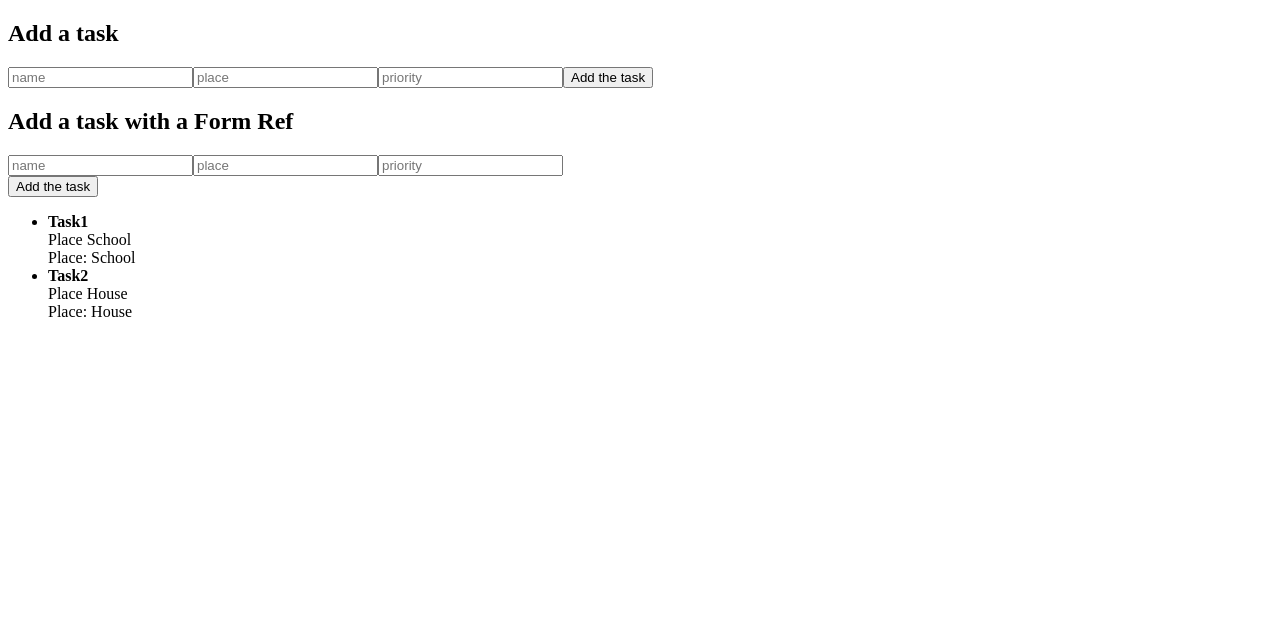
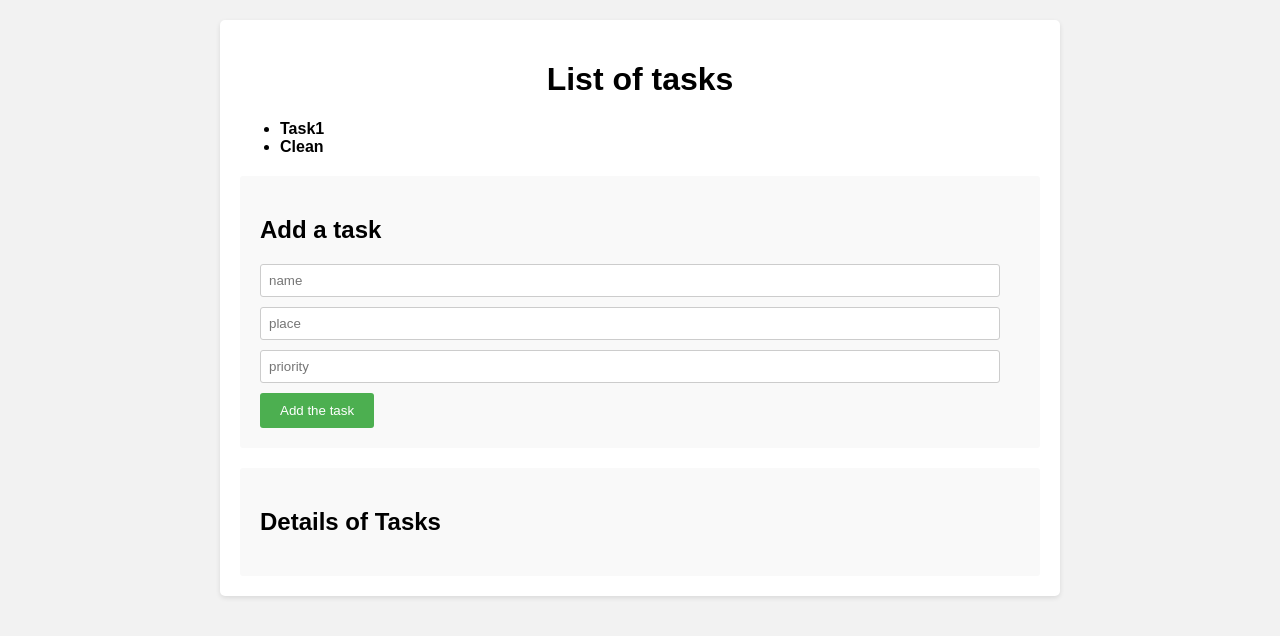
Before and after one commit to adrianmf27/ReactTaskManager, a React (Create React App) app: page / in a window 1280 px wide. Shown: the top 636 px of the page. Built offline with nearby package versions, Linux system fonts and the light colour scheme.

Commit message:
CSS Style for the app

```diff
--- a/src/App.css
+++ b/src/App.css
@@ -1,38 +1,67 @@
-.App {
+body {
+  font-family: Arial, sans-serif;
+  margin: 0;
+  padding: 0;
+  background-color: #f2f2f2;
+}
+
+.container {
+  max-width: 800px;
+  margin: 20px auto;
+  padding: 20px;
+  background-color: #fff;
+  border-radius: 5px;
+  box-shadow: 0 2px 5px rgba(0, 0, 0, 0.1);
+}
+
+h1 {
   text-align: center;
 }
 
-.App-logo {
-  height: 40vmin;
-  pointer-events: none;
+.task-list {
+  list-style-type: none;
+  padding: 0;
 }
 
-@media (prefers-reduced-motion: no-preference) {
-  .App-logo {
-    animation: App-logo-spin infinite 20s linear;
-  }
+.task-list li {
+  padding: 10px;
+  background-color: #f9f9f9;
+  border-radius: 3px;
+  margin-bottom: 10px;
+  cursor: pointer;
 }
 
-.App-header {
-  background-color: #282c34;
-  min-height: 100vh;
-  display: flex;
-  flex-direction: column;
-  align-items: center;
-  justify-content: center;
-  font-size: calc(10px + 2vmin);
-  color: white;
+.task-list li:hover {
+  background-color: #ebebeb;
 }
 
-.App-link {
-  color: #61dafb;
+.task-details {
+  margin-top: 20px;
+  background-color: #f9f9f9;
+  padding: 20px;
+  border-radius: 3px;
 }
 
-@keyframes App-logo-spin {
-  from {
-    transform: rotate(0deg);
-  }
-  to {
-    transform: rotate(360deg);
-  }
+.task-form {
+  margin-top: 20px;
+  padding: 20px;
+  background-color: #f9f9f9;
+  border-radius: 3px;
 }
+
+.task-form input,
+.task-form select {
+  width: 95%;
+  padding: 8px;
+  margin-bottom: 10px;
+  border-radius: 3px;
+  border: 1px solid #ccc;
+}
+
+.task-form button {
+  padding: 10px 20px;
+  background-color: #4CAF50;
+  color: #fff;
+  border: none;
+  border-radius: 3px;
+}
--- a/src/App.js
+++ b/src/App.js
@@ -1,5 +1,6 @@
 import { useState, useRef } from 'react';
 import './App.css';
+import DetailsOfTasksCom from './DetailsOfTasksComp';
 
 function App() {
 
@@ -12,7 +13,7 @@
         priority: 0
       },
       {
-        name: "Task2",
+        name: "Clean",
         place: "House",
         priority: 1
       }
@@ -24,10 +25,8 @@
   let placeRef = useRef("")
   let priorityRef = useRef(0)
 
-  let formRef = useRef()
-
   // Adding the task to the list
-  let addTaskWithReferences = () => {
+  let addTask = () => {
     let newTask = {
       name : nameRef.current.value,
       place : placeRef.current.value,
@@ -41,48 +40,28 @@
     priorityRef.current.value = 0
   }
 
-
-  // Adding the task to the list with form
-  let addTaskWithFormReferences = () => {
-    let formData = new FormData(formRef.current)
-
-    let newTask = {
-      name : formData.get("name"),
-      place : formData.get("place"),
-      priority : formData.get("priority")
-    }
-
-    setTask([...task, newTask])
-  }
-
   return (
     <>
-      <div>
-        <h2>Add a task</h2>
-        <input ref = {nameRef} type="text" placeholder='name'></input>
-        <input ref = {placeRef} type="text" placeholder='place'></input>
-        <input ref = {priorityRef} type="number" placeholder='priority'></input>
-        <button onClick={addTaskWithReferences}>Add the task</button>
-
-
-        <h2>Add a task with a Form Ref</h2>
-        <form ref={formRef}>
-          <input name="name" type="text" placeholder='name'></input>
-          <input name="place" type="text" placeholder='place'></input>
-          <input name="priority" type="number" placeholder='priority'></input>
-        </form>
-        <button onClick={addTaskWithFormReferences}>Add the task</button>
-
-
-        <ul>
+      <div className='container'>
+        <h1>List of tasks</h1>
+        <ul className='taks-list'>
           { task.map (t =>
-            <li>
+            <li key = {t.name}>
               <b>{t.name}</b>
-              <div>Place {t.place}</div>
-              <div>Place: {t.place}</div>
             </li>)
           }
         </ul>
+
+        <div className='task-form'>
+          <h2>Add a task</h2>
+          <input ref = {nameRef} type="text" placeholder='name'></input>
+          <input ref = {placeRef} type="text" placeholder='place'></input>
+          <input ref = {priorityRef} type="number" placeholder='priority'></input>
+          <button onClick={addTask}>Add the task</button>
+        </div>
+
+
+        <DetailsOfTasksCom/>
       </div>
     </>
   );
--- /dev/null
+++ b/src/DetailsOfTasksComp.js
@@ -0,0 +1,11 @@
+
+
+let DetailsOfTasksCom = () => {
+    return (
+        <div className="task-details">
+            <h2>Details of Tasks</h2>
+        </div>
+    )
+}
+
+export default DetailsOfTasksCom;
```
